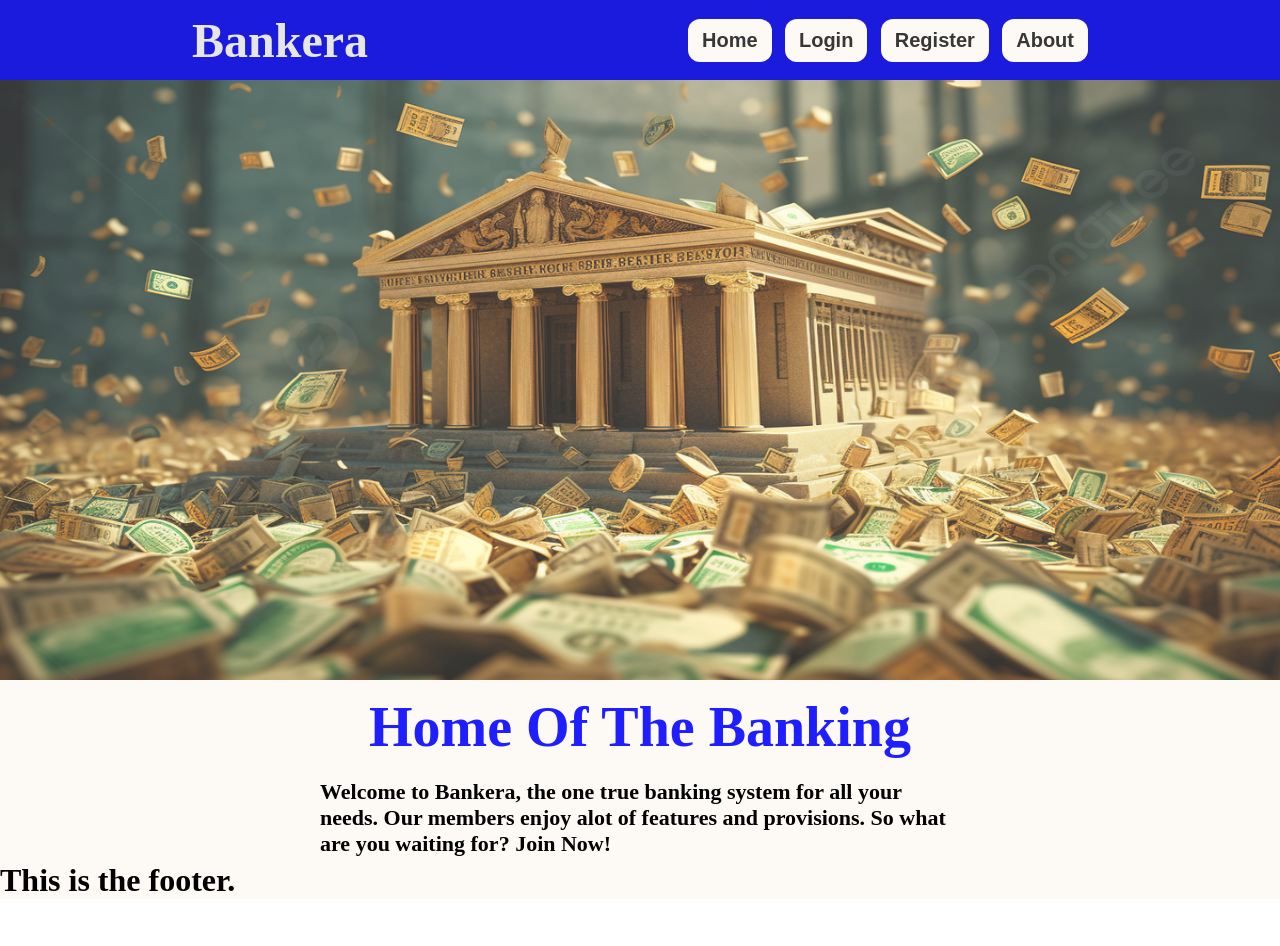
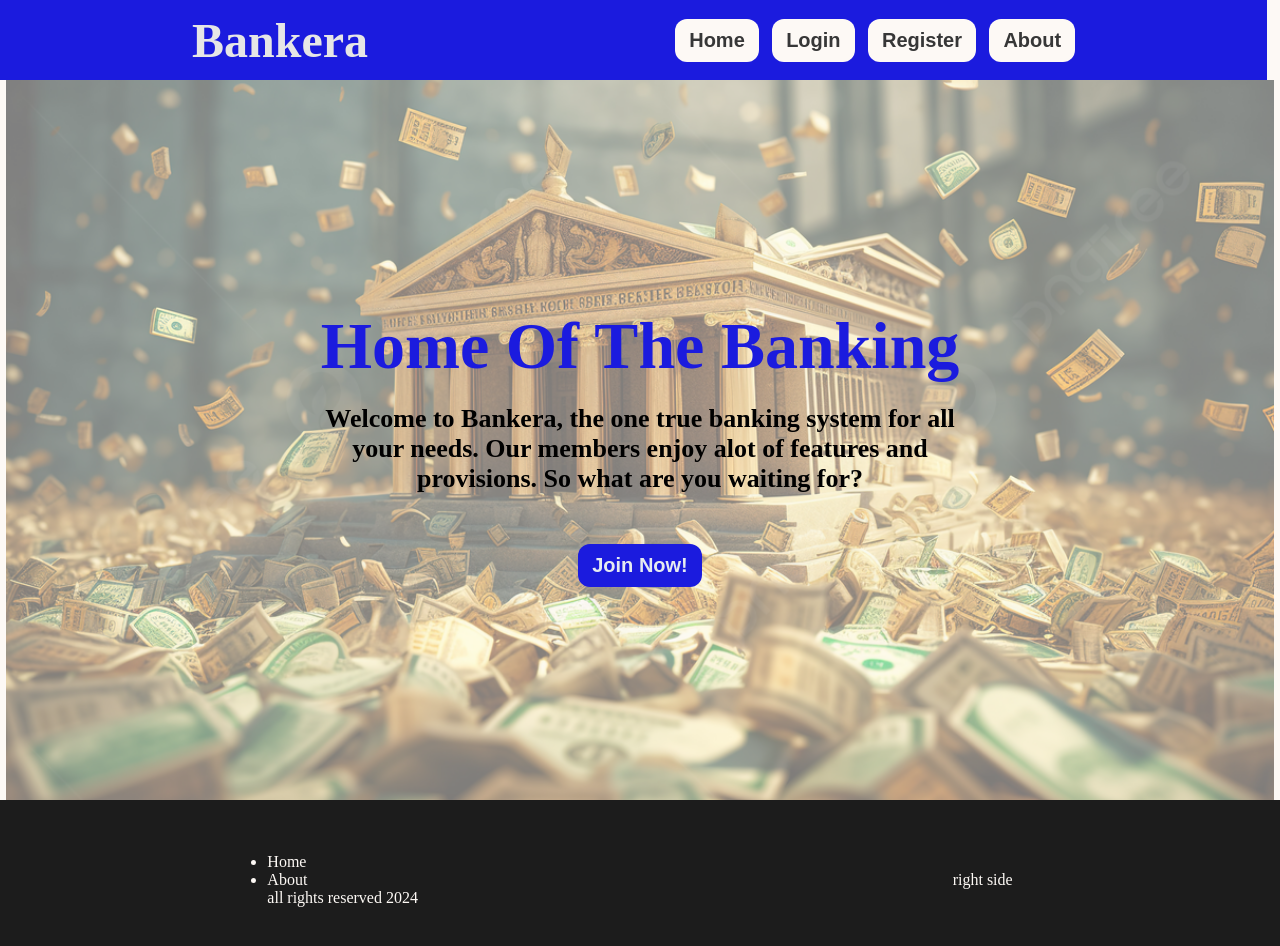
Before and after one commit to hassankhalil33/bankera-frontend, a React (Create React App) app: page / in a window 1280 px wide. Shown: the top 946 px of the page. Before the commit the page ends 899 px from the top, so only its background shows below. Built offline with nearby package versions, Linux system fonts and the light colour scheme.

Commit message:
Completed Hero Page Styling

```diff
--- a/src/App.css
+++ b/src/App.css
@@ -23,27 +23,40 @@
   align-items: center;
 }
 
-.home-container>h1 {
-  font-size: 56px;
-  font-weight: 900;
-  padding: 15px;
-  color: rgb(30, 30, 255);
-}
-
-.home-container>h5 {
-  font-size: 22px;
-  padding: 5px 25vw;
-}
-
 .img-container {
   display: flex;
   justify-content: center;
+  flex-direction: column;
+  align-items: center;
+  width: 99vw;
+  height: 90vh;
 }
 
 .img {
-  width: 100vw;
-  height: 75vh;
-  opacity: 0.8;
+  width: 99vw;
+  height: 90vh;
+  opacity: 0.5;
+  position: absolute;
+  z-index: 0;
+}
+
+#h1-hero {
+  font-size: 66px;
+  font-weight: 900;
+  padding: 15px;
+  color: rgb(27, 27, 222);
+  opacity: 1;
+  z-index: 1;
+}
+
+#h5-hero {
+  font-size: 26px;
+  padding: 5px 24vw;
+  opacity: 1;
+  z-index: 1;
+  text-align: center;
+  padding-bottom: 30px;
+  font-weight: 600;
 }
 
 .btn {
@@ -55,7 +68,7 @@
 }
 
 .btn-blue {
-  background-color: rgb(30, 30, 255);
+  background-color: rgb(27, 27, 222);
   color: rgb(230, 235, 240);
 }
 
@@ -81,6 +94,11 @@
   border-radius: 12px;
 }
 
+#btn-index-1 {
+  z-index: 1;
+  margin-top: 20px;
+}
+
 .input {
   display: flex;
   height: 20px;
@@ -98,7 +116,7 @@
   flex-direction: row;
   justify-content: space-between;
   padding: 2vh 15vw;
-  width: 70vw;
+  width: 69vw;
   height: 6vh;
   background-color: rgb(27, 27, 222);
 }
@@ -127,7 +145,7 @@
   width: 17vw;
   padding: 20px;
   border-radius: 20px;
-  border: 2px solid rgb(30, 30, 255);
+  border: 2px solid rgb(27, 27, 222);
 }
 
 .login-form>p {
@@ -153,7 +171,7 @@
   width: 17vw;
   padding: 20px;
   border-radius: 20px;
-  border: 2px solid rgb(30, 30, 255);
+  border: 2px solid rgb(27, 27, 222);
 }
 
 .register-form>p {
@@ -169,3 +187,14 @@
   font-size: 28px;
   font-weight: bold;
 }
+
+.footer {
+  display: flex;
+  flex-direction: row;
+  justify-content: space-around;
+  align-items: center;
+  height: 20vh;
+  width: 100%;
+  background-color: rgb(28, 28, 28);
+  color: rgb(253, 249, 245);
+}
--- a/src/components/Footer.jsx
+++ b/src/components/Footer.jsx
@@ -2,9 +2,20 @@ import React from "react";
 
 const Footer = () => {
   return (
-    <div>
-      <h1>This is the footer.</h1>
-    </div>
+    <>
+      <div className="footer">
+        <div>
+          <ul>
+            <li>Home</li>
+            <li>About</li>
+          </ul>
+          <p>all rights reserved 2024</p>
+        </div>
+        <div>
+          right side
+        </div>
+      </div>
+    </>
   )
 };
 
--- a/src/screens/HomePage.jsx
+++ b/src/screens/HomePage.jsx
@@ -1,20 +1,28 @@
 import React from "react";
 import NavBar from "../components/NavBar";
 import Footer from "../components/Footer";
+import Button from "../components/Button";
+import { useNavigate } from "react-router-dom";
 
 const HomePage = () => {
+  const navigate = useNavigate();
+
+  const handleJoinNow = () => navigate("/register");
+
   return (
     <>
       <NavBar />
       <div className="home-container">
         <div className="img-container">
           <img alt="Bank" className="img" src="./images/bank.jpg" />
+          <h1 id="h1-hero">Home Of The Banking</h1>
+          <h5 id="h5-hero">Welcome to Bankera, the one true banking system for all your needs.
+            Our members enjoy alot of features and provisions. So what are you waiting for?
+          </h5>
+          <div id="btn-index-1">
+            <Button size="large" onPress={handleJoinNow}>Join Now!</Button>
+          </div>
         </div>
-        <h1>Home Of The Banking</h1>
-        <h5>Welcome to Bankera, the one true banking system for all your needs.
-          Our members enjoy alot of features and provisions.
-          So what are you waiting for? Join Now!
-        </h5>
       </div>
       <Footer />
     </>
```
